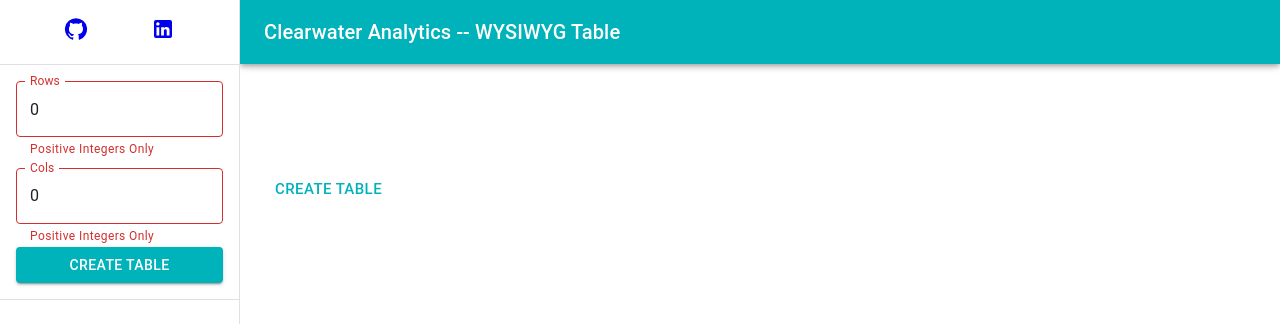
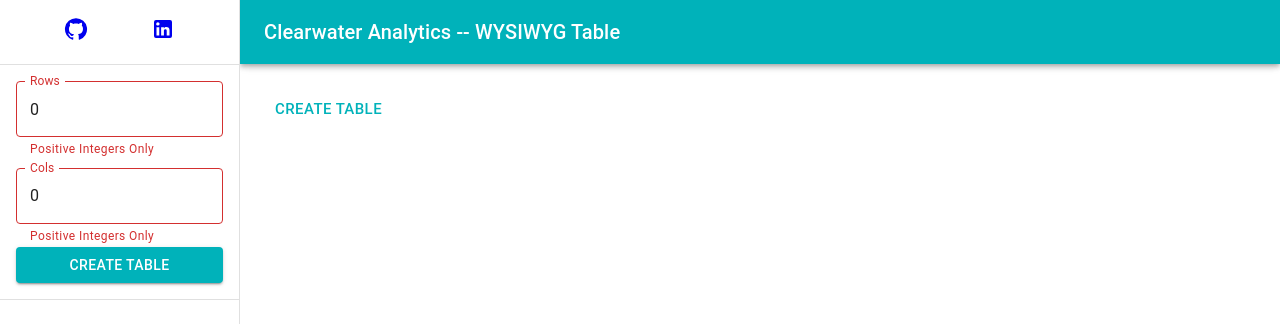
Before and after one commit to iareintelligent/wysiwyg-table, a React (Create React App) app in the folder frontend/: page / in a window 1280 px wide. Shown: the top 324 px of the page. Built offline with nearby package versions, Linux system fonts and the light colour scheme.

Commit message:
small ui tweaks again :)

```diff
--- a/frontend/src/components/Table/Table.tsx
+++ b/frontend/src/components/Table/Table.tsx
@@ -8,36 +8,40 @@
 import Box from '@mui/material/Box';
 import { Add, Delete } from '@mui/icons-material';
 
+const Table: React.FC = () => {
+    const { numRows, numCols, addCol, addRow, removeCol, removeRow } =
+        useTable();
+    const [cellData] = useState<string>('');
+    const [editorRef, setEditorRef] = useState<Editor>(createEditor);
+
     const deleteColFabStyle = {
+        fontSize: 12,
         position: 'absolute',
-    bottom: '-3rem',
+        bottom: numCols < 3 ? '-6rem' : '-3rem',
         right: 10,
     };
     const addRowFabStyle = {
+        fontSize: 12,
         position: 'absolute',
         bottom: '-3rem',
         left: 0,
-    width: '70%',
+        width: '73%',
     };
 
     const deleteRowFabStyle = {
+        fontSize: 12,
         position: 'absolute',
-    right: '-5.5rem',
+        right: numRows < 3 ? '-11rem' : '-5.5rem',
         bottom: 0,
     };
     const addColFabStyle = {
+        fontSize: 12,
         position: 'absolute',
         right: '-5.5rem',
         height: '70%',
         minHeight: '33px',
         top: 0,
     };
-
-const Table: React.FC = () => {
-    const { numRows, numCols, addCol, addRow, removeCol, removeRow } =
-        useTable();
-    const [cellData] = useState<string>('');
-    const [editorRef, setEditorRef] = useState<Editor>(createEditor);
 
     const fabs = useMemo(() => {
         return [
@@ -88,7 +92,12 @@
             {numCols > 0 && numRows > 0 && (
                 <WysiwygMarkupToolbar editorRef={editorRef} />
             )}
-            <Box display="flex" py={10} overflow="auto" position="relative">
+            <Box
+                display="flex"
+                pb={numRows < 3 ? (numCols > 3 ? 25 : 15) : 15}
+                overflow="auto"
+                position="relative"
+            >
                 {(numRows > 0 && numCols > 0 && (
                     <Paper
                         component={Box}
@@ -105,15 +114,8 @@
                                 onClick={fab.onClick}
                                 variant="extended"
                             >
-                                <span
-                                    style={{
-                                        display: 'flex',
-                                        alignItems: 'flex-start',
-                                        justifyContent: 'flex-start',
-                                    }}
-                                >
-                                    {fab.icon} {fab.label}
-                                </span>
+                                {fab.icon} &nbsp;
+                                {fab.label}
                             </Fab>
                         ))}
                         <table>
```
Lines whose indentation alone changed are shown as unchanged.
